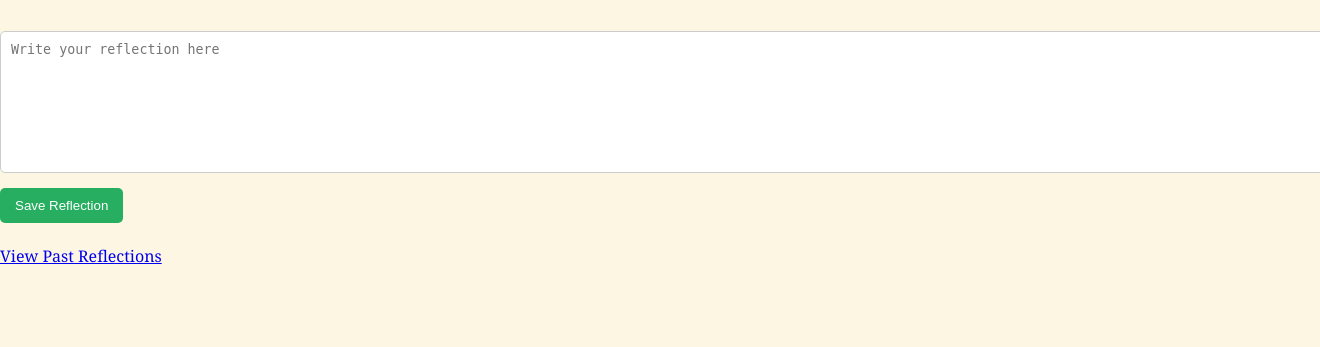
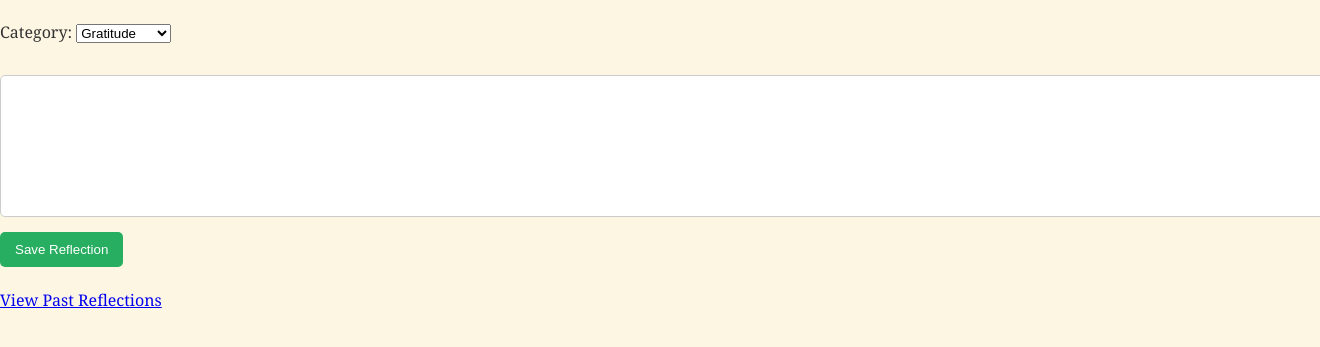
Before and after one commit to sehr00/dhikr-reflection-journal, a Flask app: page / in a window 1320 px wide; the page is wider, and only the part inside the window is pictured. Shown: the top 347 px of that part. Run offline with Flask 3, Linux system fonts and the light colour scheme.

Commit message:
Add reflection categories

```diff
--- a/app.py
+++ b/app.py
@@ -10,9 +10,17 @@ def home():
 
 @app.route("/reflect", methods=["POST"])
 def reflect():
+
     phrase = request.form["phrase"]
+    category = request.form["category"]
     reflection = request.form["reflection"]
-    utils.save_reflection(phrase, reflection)
+
+    utils.save_reflection(
+        phrase,
+        category,
+        reflection
+    )
+
     return redirect("/reflections")
 
 @app.route("/reflections")
--- a/reflections.txt
+++ b/reflections.txt
@@ -1 +1,2 @@
- (2026-11-03 22:25:30): Allah helped me through difficult times.
+2026-11-03 22:45:54 | Gratitude | : Allah helped me whenever i needed .
+2026-11-03 22:46:12 | Patience | : Good things come to those who are patient.
--- a/templates/index.html
+++ b/templates/index.html
@@ -9,10 +9,34 @@
 <p>{{ dhikr.meaning }}</p>
 
 <form action="/reflect" method="POST">
+
     <input type="hidden" name="phrase" value="{{ dhikr.phrase }}">
-    <textarea name="reflection" placeholder="Write your reflection here"></textarea>
+
+    <label>Category:</label>
+
+    <select name="category">
+        <option>Gratitude</option>
+        <option>Forgiveness</option>
+        <option>Patience</option>
+        <option>Hope</option>
+        <option>Reliance</option>
+        <option>Repentance</option>
+        <option>Faith</option>
+    </select>
+
+    <br><br>
+
+    <textarea
+        name="reflection"
+        placeholder="Write your reflection here">
+    </textarea>
+
     <br>
-    <button type="submit">Save Reflection</button>
+
+    <button type="submit">
+        Save Reflection
+    </button>
+
 </form>
 
     <br>
--- a/utils.py
+++ b/utils.py
@@ -92,14 +92,20 @@ def get_random_dhikr():
     """Return a random dhikr phrase and its meaning."""
     return random.choice(dhikr_phrases)
 
-def save_reflection(phrase, reflection, filename="reflections.txt"):
-    """Save reflection with timestamp, only if reflection is not empty."""
+def save_reflection(phrase, category, reflection, filename="reflections.txt"):
+    """Save reflection with category and timestamp."""
+
     reflection = reflection.strip()
-    if not reflection:  # ✅ validation: skip empty reflections
+
+    if not reflection:
         return
+
     timestamp = datetime.now().strftime("%Y-%m-%d %H:%M:%S")
+
     with open(filename, "a", encoding="utf-8") as f:
-        f.write(f"{phrase} ({timestamp}): {reflection}\n")
+        f.write(
+            f"{timestamp} | {category} | {phrase}: {reflection}\n"
+        )
 
 def reset_reflections(filename="reflections.txt"):
     """Clear all reflections safely without deleting the file."""
```
